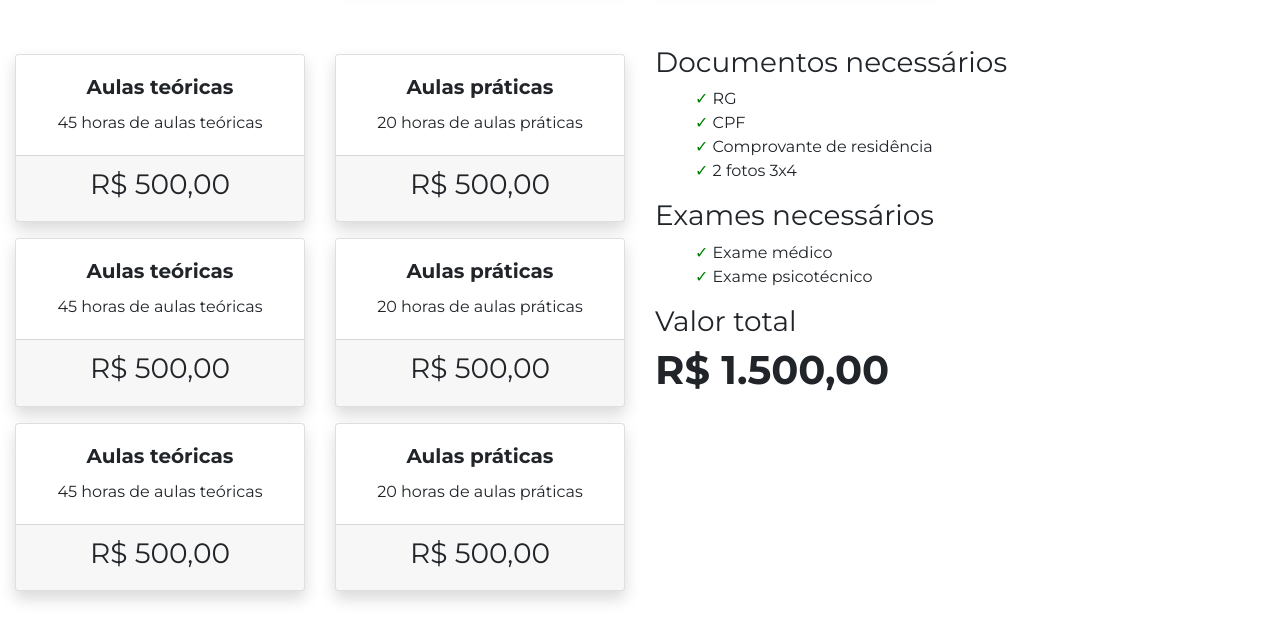
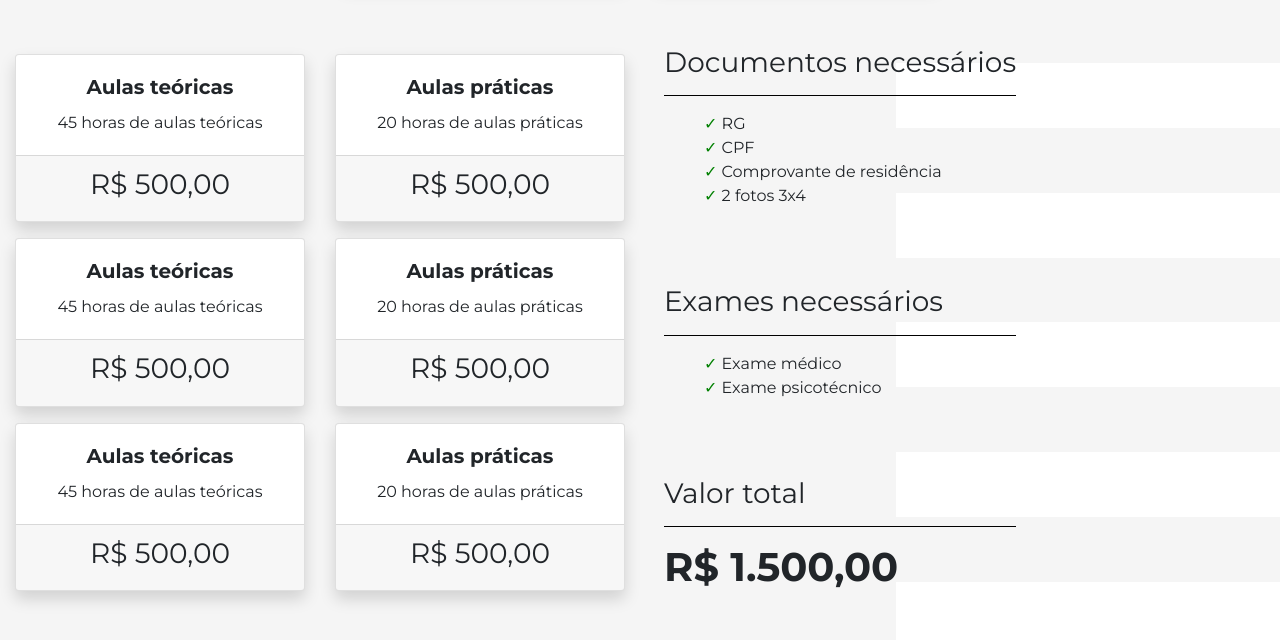
Before and after one commit to saulooigor/autoescola-direcao, a plain HTML site: page index.html in a window 1280 px wide. Shown: the part 1550-2190 px from the top of the page. Drawn offline with nearby package versions, Linux system fonts and the light colour scheme.

Commit message:
Refactor presentation of package values and fix positioning and background issues

```diff
--- a/index.html
+++ b/index.html
@@ -167,9 +167,12 @@
                 </div>
             </div>
             <div class="col-md-6 my-5">
-                <div class="row">
-                    <div class="col-md-12">
+                <div class="row h-100">
+                    <div class="d-flex flex-column justify-content-between px-4">
+                        <div>
+                            <div>
                                 <h3>Documentos necessários</h3>
+                                <hr>
                                 <ul>
                                     <li>RG</li>
                                     <li>CPF</li>
@@ -177,15 +180,18 @@
                                     <li>2 fotos 3x4</li>
                                 </ul>
                             </div>
-                    <div class="col-md-12">
+                        </div>
+                        <div>
                             <h3>Exames necessários</h3>
+                            <hr>
                             <ul>
                                 <li>Exame médico</li>
                                 <li>Exame psicotécnico</li>
                             </ul>
                         </div>
-                    <div class="col-md-12">
+                        <div>
                             <h3>Valor total</h3>
+                            <hr>
                             <h1>R$ 1.500,00</h1>
                         </div>
                 </div>
--- a/styles/style.css
+++ b/styles/style.css
@@ -113,3 +113,16 @@ ul li::before {
     content: "\2713\0020"; /* Unicode para o símbolo de check */
     color: green;
 }
+
+#primeira-habilitacao{
+    background:
+        linear-gradient(to right, whitesmoke 0%, whitesmoke 70%), /* Primeiros 70% do background */
+        repeating-linear-gradient(to bottom, whitesmoke 0%, whitesmoke 10%, transparent 10%, transparent 20%); /* Últimos 30% do background */
+    background-repeat: no-repeat; /* Evita que o primeiro background se repita */
+    background-size: 70% 100%, 100% 100%; /* Define o tamanho de cada background */
+    background-position: 0 0, 70% 0; /* Define a posição de cada background */
+}
+
+#primeira-habilitacao hr{
+    border-top: 1.8px solid black;
+}
```
Lines whose indentation alone changed are shown as unchanged.
